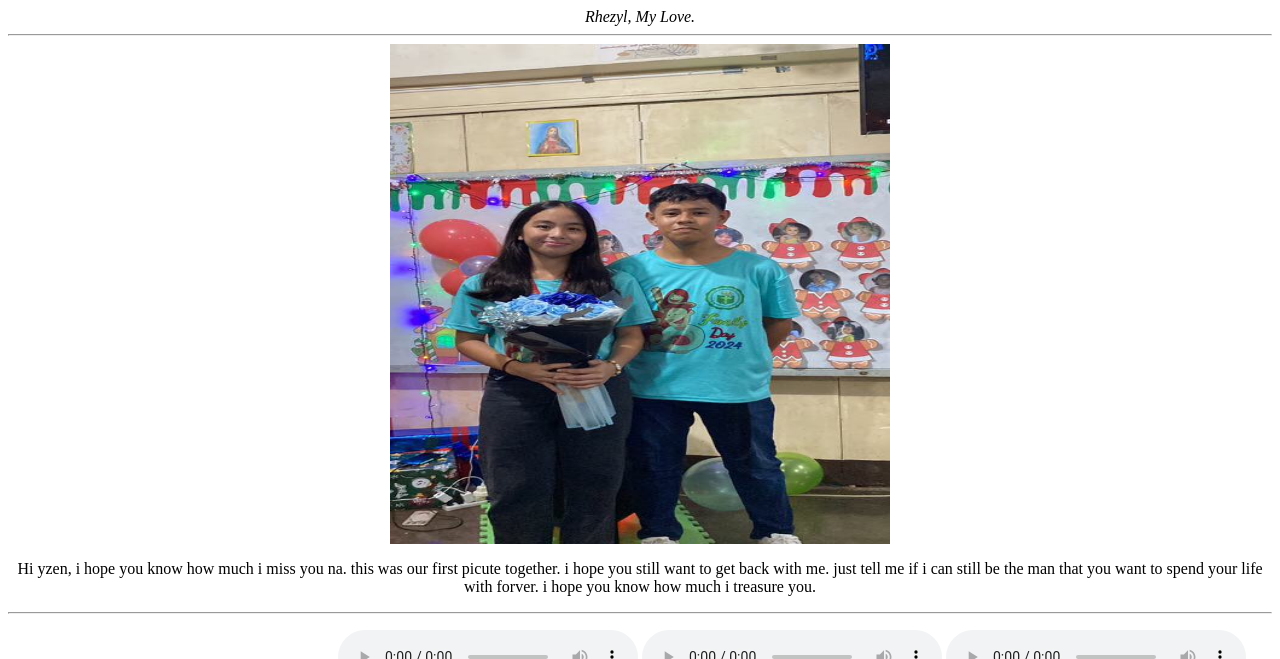
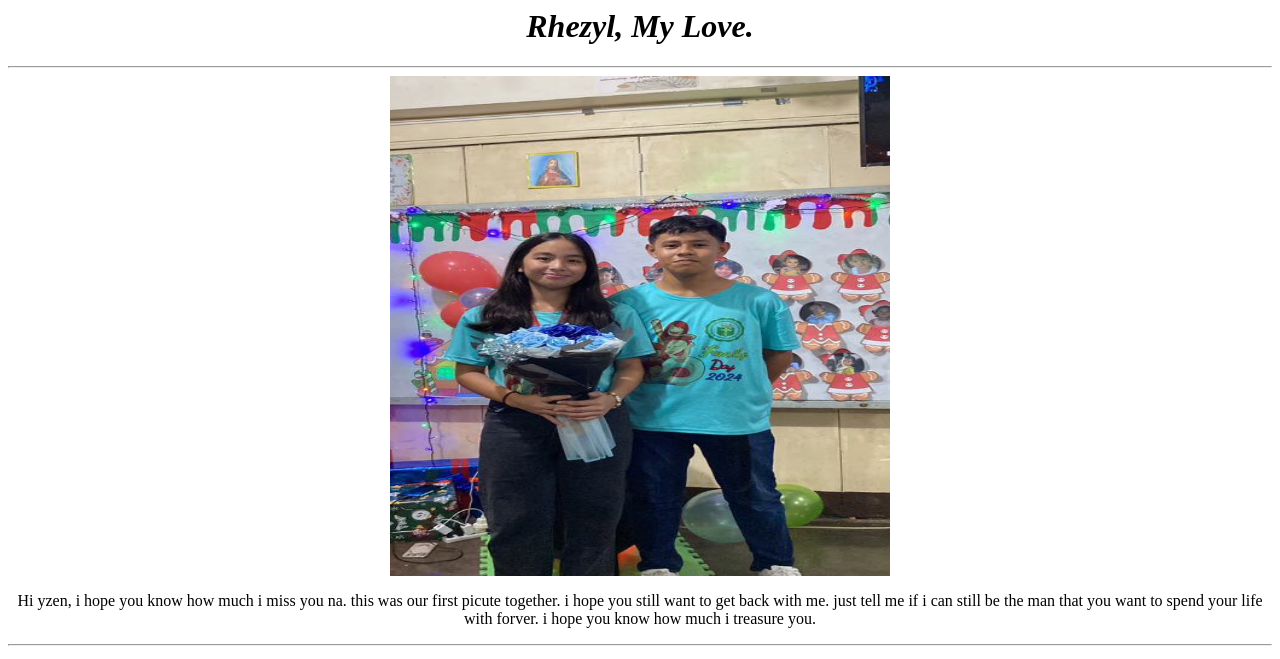
Before and after one commit to Eljohn68/test_git, a plain HTML site: page index.html in a window 1280 px wide. Shown: the top 659 px of the page. Drawn offline with Linux system fonts and the light colour scheme.

Commit message:
Update index.html

```diff
--- a/index.html
+++ b/index.html
@@ -1,9 +1,9 @@
 <html>
      <head>
-	      <title> rhezyll </title>
+	      <title> Rhozetstsky </title>
 	 </head>
 	 <body>
-	 <center> <em> Rhezyl, My Love. </em> </center>
+	 <h1> <center> <em> Rhezyl, My Love. </em> </center> </h1>
 	 <hr>
 	 <center> <img src="494325138_1376816773559108_3444951390016932159_n.jpg" width="500" height="500" </center>
 	 <p> Hi yzen, i hope you know how much i miss you na. this was our first picute together. i hope you still want to get back with me. just tell me if i can still be the man that you want to spend your life with forver. i hope you know how much i treasure you.
```
